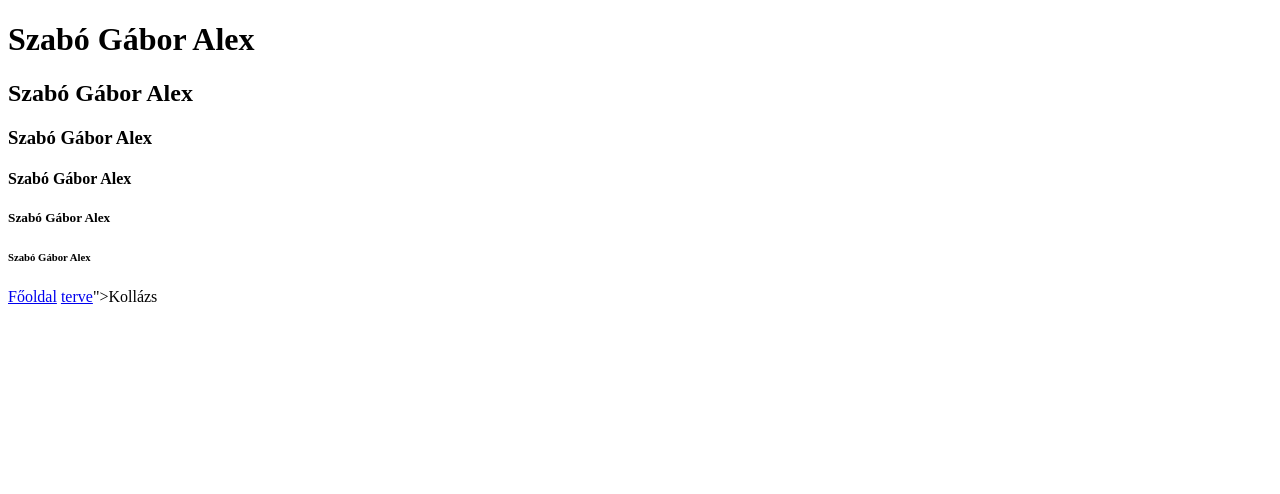
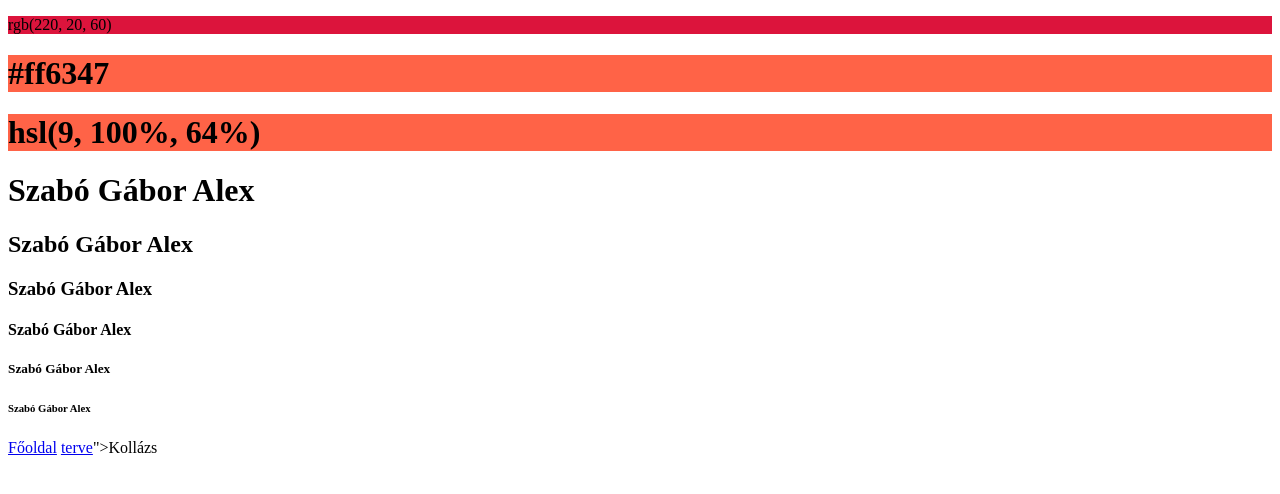
Before and after one commit to DJGaborAlex/h1-h6, a plain HTML site: page index.html in a window 1280 px wide. Drawn offline with Linux system fonts and the light colour scheme.

Commit message:
Update index.html

```diff
--- a/index.html
+++ b/index.html
@@ -4,6 +4,9 @@
 <title>Nevem hatszor</title>
 </head>
 <body>
+<p style="background-color:rgb(220, 20, 60);">rgb(220, 20, 60)</p>
+<h1 style="background-color:#ff6347;">#ff6347</h1>
+<h1 style="background-color:hsl(9, 100%, 64%);">hsl(9, 100%, 64%)</h1>
 
 <h1>Szabó Gábor Alex</h1>
   <h2>Szabó Gábor Alex</h2>
```
